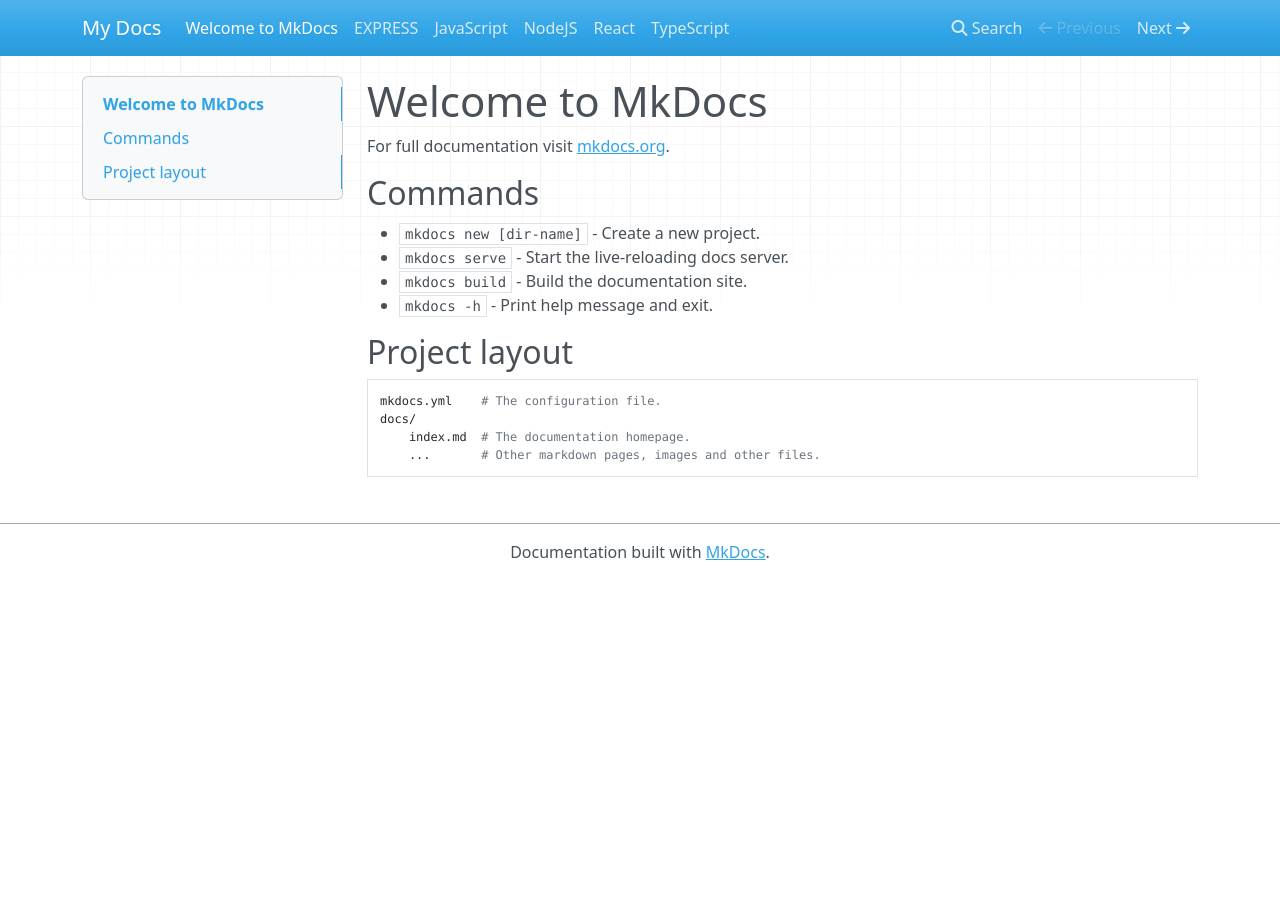
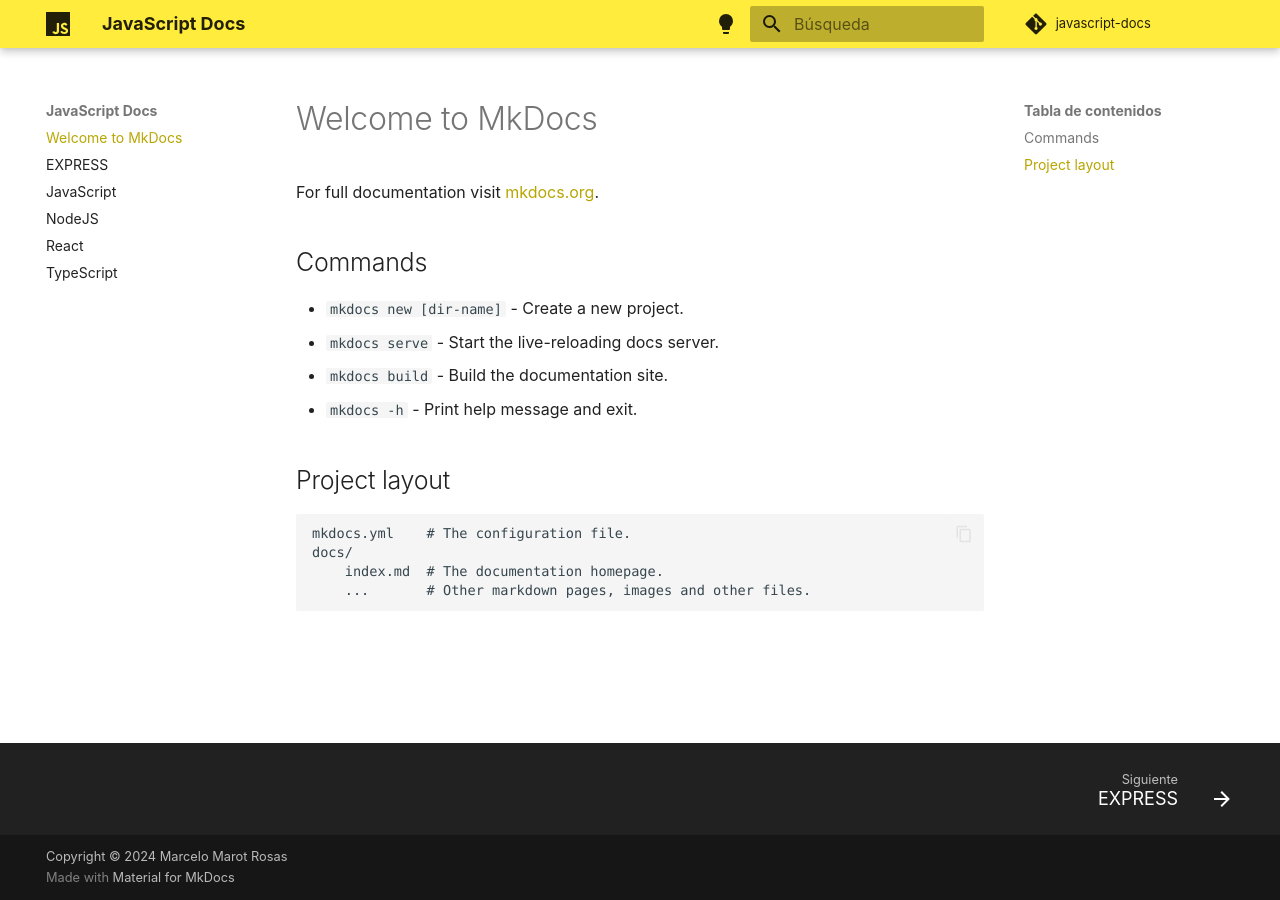
Before and after one commit to alejrot/javascript-docs, an MkDocs documentation site: the page built from docs/index.md, in a window 1280 px wide. Built offline with MkDocs 1.6.1 and Material for MkDocs 9.7.7, drawn with Linux system fonts in a browser that asks for light colours; nearby versions of some CDN libraries; comment, search, counter and statistics services are not loaded.

```diff
--- a/mkdocs.yml
+++ b/mkdocs.yml
@@ -1 +1,100 @@
-site_name: My Docs
+site_name: JavaScript Docs
+
+
+
+# Repositorio
+repo_url: https://github.com/MarceloMarot/javascript-docs
+repo_name: javascript-docs
+edit_uri: edit/master/docs/
+
+copyright: Copyright &copy; 2024 Marcelo Marot Rosas
+
+
+
+theme:
+  name: material
+  language: es
+  font: false   # previene carga de Google Fonts
+
+  icon:
+    # logo: fontawesome/solid/user-nurse
+    # logo: fontawesome/brands/node-js  # :fontawesome-brands-node-js:
+    # logo: fontawesome/brands/node # :fontawesome-brands-node:
+    logo: simple/javascript # :simple-javascript:
+
+  palette:
+  # Palette toggle for light mode
+  # - media: "(prefers-color-scheme)"
+  #   toggle:
+  #     icon: material/lightbulb-auto
+  #     name: Modo automático
+
+  # Palette toggle for light mode
+  - media: "(prefers-color-scheme: light)"
+    scheme: default
+    primary: yellow
+    # accent: lime
+    accent: light green
+    toggle:
+      icon: material/lightbulb
+      name: Modo claro
+
+  # Palette toggle for dark mode
+  - media: "(prefers-color-scheme: dark)"
+    scheme: slate
+    primary: yellow
+    # accent: lime
+    accent: light green
+    toggle:
+      icon: material/lightbulb-outline
+      name: modo oscuro
+
+  features:
+    # carga instantánea (requiere site_url)
+    - navigation.instant
+    - navigation.instant.preview
+    # indice flotante (a derecha tipicamente)
+    # - navigation.tabs
+    # sugerencias de busqueda y remarcar resultados
+    - search.suggest
+    - search.highlight
+    - search.share    # boton compartir
+    # header
+    - header.autohide # oculytamiento automatico
+    - navigation.footer
+
+    - content.code.copy # copiad bloques de codigo
+    - content.code.annotate # anotaciones desplegables en código
+
+    - content.tabs.link # pestañas interna solidarias
+
+# extra_css:
+#   - stylesheets/extra.css
+
+plugins:
+  - search
+
+markdown_extensions:
+  - abbr
+  - attr_list
+  - md_in_html
+  - pymdownx.emoji:
+      emoji_index: !!python/name:material.extensions.emoji.twemoji
+      emoji_generator: !!python/name:material.extensions.emoji.to_svg
+  - admonition
+  - pymdownx.details
+  - pymdownx.superfences
+  - pymdownx.highlight:
+      anchor_linenums: true
+      line_spans: __span
+      pygments_lang_class: true
+  - pymdownx.inlinehilite
+  - pymdownx.snippets
+  - def_list
+  - pymdownx.tasklist:
+      custom_checkbox: true
+  - tables
+  - pymdownx.tabbed:
+      alternate_style: true
+
+# nav:
```
